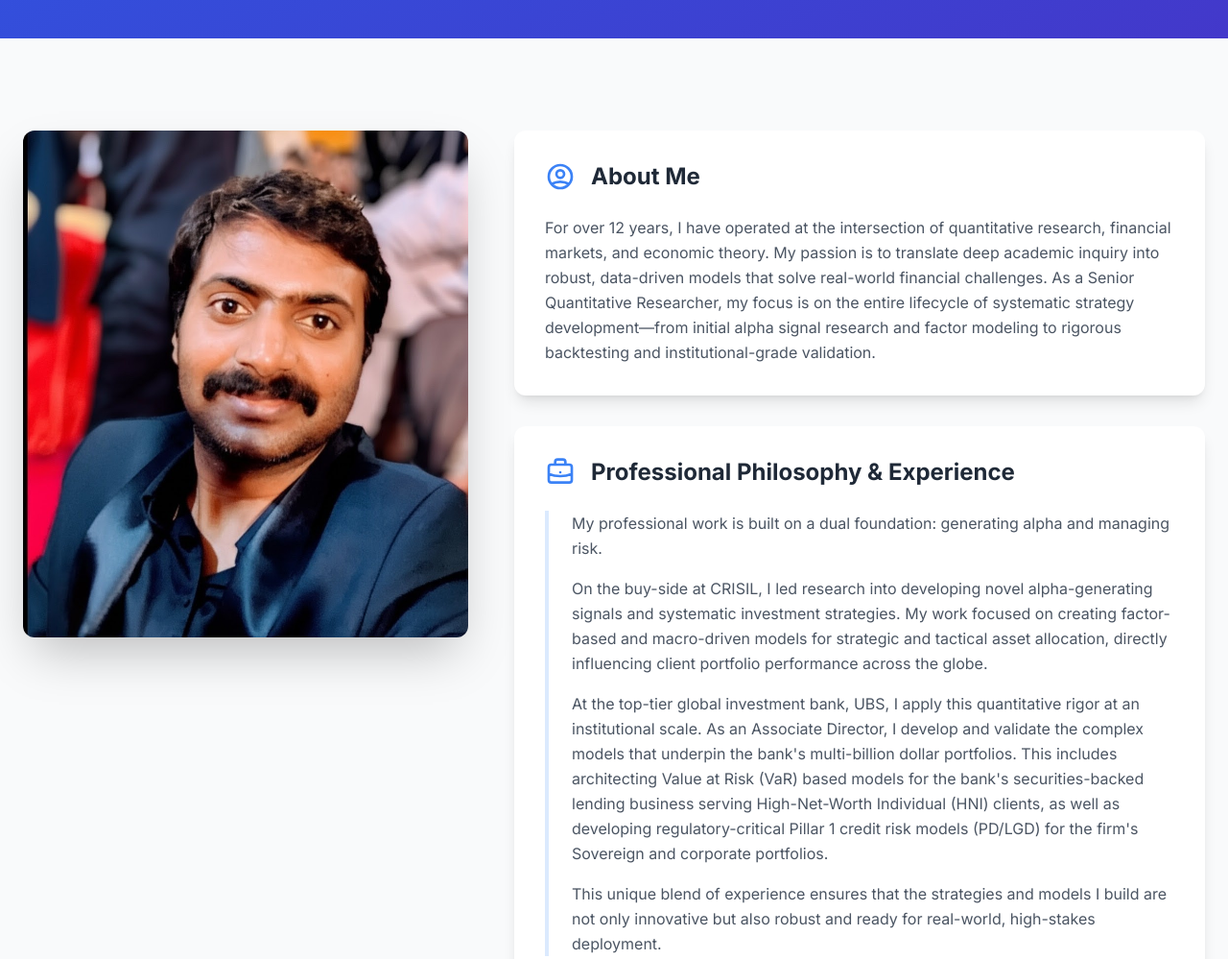
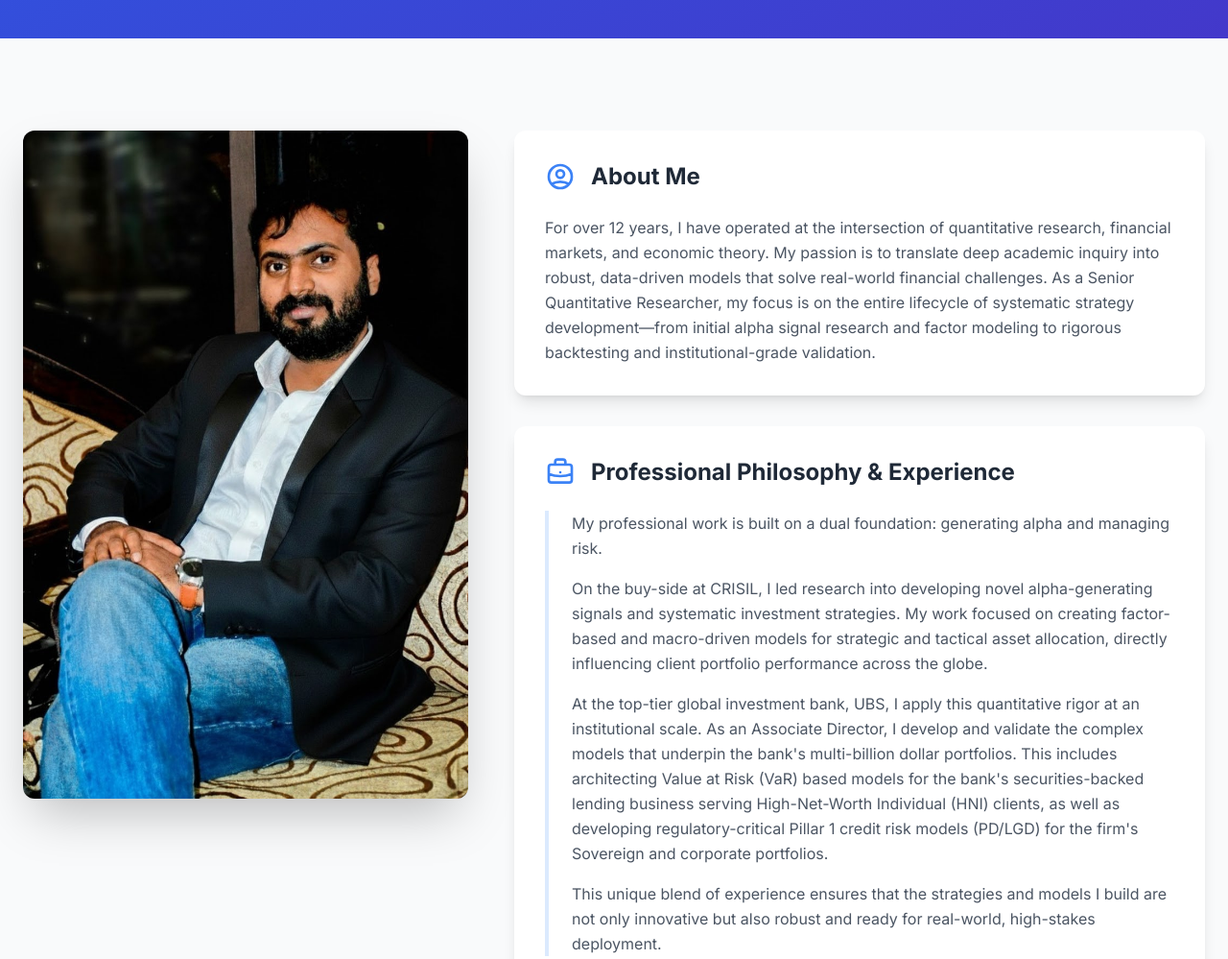
Before and after one commit to rahulkumareconomist/rahulkumareconomist.github.io, a website: page index.html in a window 1280 px wide. Shown: the part 640-1639 px from the top of the page at 96% size. Drawn offline with nearby package versions, Linux system fonts and the light colour scheme.

Commit message:
image updated
updated image

```diff
--- a/index.html
+++ b/index.html
@@ -77,7 +77,7 @@
         <div class="container mx-auto px-6">
             <div class="grid md:grid-cols-5 gap-12 items-start">
                 <div class="md:col-span-2">
-                     <img src="images/rahul-pic2.jpeg" alt="About Mr. Rahul Kumar Thakur" class="rounded-xl shadow-2xl w-full sticky top-28" onerror="this.onerror=null; this.src='https://placehold.co/400x500/E0E7FF/3B82F6?text=About+RKT';">
+                     <img src="images/rahul_kumar_website_pic~2.jpg" alt="About Mr. Rahul Kumar Thakur" class="rounded-xl shadow-2xl w-full sticky top-28" onerror="this.onerror=null; this.src='https://placehold.co/400x500/E0E7FF/3B82F6?text=About+RKT';">
                 </div>
                 <div class="md:col-span-3 space-y-8">
                     <div class="bg-white p-6 md:p-8 rounded-xl shadow-lg transition-shadow duration-300 hover:shadow-xl">
```
Also changed, not shown: images/rahul_kumar_website_pic~2.jpg (added), 1 other file.
